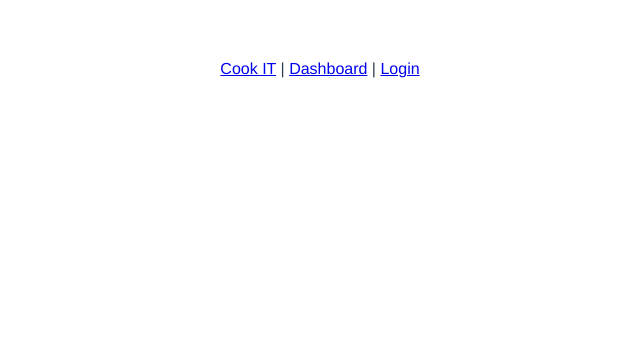
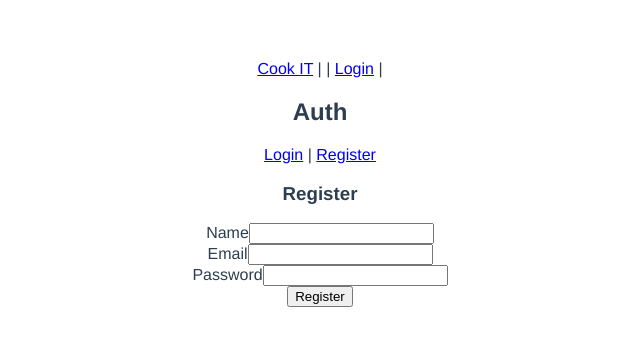
Before and after one commit to grayfmrcl/cookit-client, a Vue app: page /auth/register in a window 1280 px wide. Shown: the top 346 px of the page, without its empty margins (320-960 px from the left). Built offline with nearby package versions, Linux system fonts and the light colour scheme; no server answers.

Commit message:
login and register

```diff
--- a/src/App.vue
+++ b/src/App.vue
@@ -2,19 +2,33 @@
   <div id="app">
     <div id="nav">
       <router-link to="/">Cook IT</router-link> |
-      <router-link to="/dashboard">Dashboard</router-link> |
-      <router-link to="/auth">Login</router-link>
+      <router-link v-if="isLogin" to="/dashboard">Dashboard</router-link> |
+      <router-link v-if="!isLogin" to="/auth/login">Login</router-link> |
+      <a v-if="isLogin" @click="logout" href="javascript:void(0)">Logout</a>
     </div>
-    <router-view/>
+    <router-view @login-success="isLogin=true" />
   </div>
 </template>
 
 <script>
 export default {
+  name: "App",
   data() {
     return {
       isLogin: false
     };
+  },
+  methods: {
+    logout() {
+      localStorage.removeItem("auth_token");
+      this.isLogin = false;
+      this.$router.push("/");
+    }
+  },
+  created() {
+    if (localStorage.getItem("auth_token")) {
+      this.isLogin = true;
+    }
   }
 };
 </script>
--- /dev/null
+++ b/src/components/Login.vue
@@ -0,0 +1,48 @@
+<template>
+  <div>
+    <h3>Login</h3>
+    <form @submit.prevent="onSubmit">
+      <div class="form-group">
+        <label for="email">Email</label>
+        <input type="text" id="email" v-model="email">
+      </div>
+      <div class="form-group">
+        <label for="password">Password</label>
+        <input type="password" id="password" v-model="password">
+      </div>
+      <button type="button" @click="login">Login</button>
+    </form>
+  </div>
+</template>
+
+<script>
+import { $http } from "@/http-common.js";
+
+export default {
+  data() {
+    return {
+      email: "",
+      password: ""
+    };
+  },
+  methods: {
+    login() {
+      $http
+        .post("/auth/login", {
+          email: this.email,
+          password: this.password
+        })
+        .then(res => {
+          this.$emit("loginSuccess", { auth_token: res.data.auth_token });
+          this.$router.push("/");
+        })
+        .catch(err => {
+          alert(err.response.data.error);
+        });
+    }
+  }
+};
+</script>
+
+<style>
+</style>
--- /dev/null
+++ b/src/components/Register.vue
@@ -0,0 +1,56 @@
+<template>
+  <div>
+    <h3>Register</h3>
+    <form @submit.prevent="onSubmit">
+      <div class="form-group">
+        <label for="name">Name</label>
+        <input type="text" id="name" v-model="name">
+      </div>
+      <div class="form-group">
+        <label for="email">Email</label>
+        <input type="text" id="email" v-model="email">
+      </div>
+      <div class="form-group">
+        <label for="password">Password</label>
+        <input type="password" id="password" v-model="password">
+      </div>
+      <button type="button" @click="register">Register</button>
+    </form>
+  </div>
+</template>
+
+<script>
+import { $http } from "@/http-common.js";
+
+export default {
+  data() {
+    return {
+      name: "",
+      email: "",
+      password: "",
+      errorMessages: []
+    };
+  },
+  methods: {
+    register() {
+      this.errorMessages = [];
+      $http
+        .post("/auth/register", {
+          name: this.name,
+          email: this.email,
+          password: this.password
+        })
+        .then(res => {
+          console.log(res.data);
+          this.$router.push("/auth/login");
+        })
+        .catch(err => {
+          alert(err.response.data.error);
+        });
+    }
+  }
+};
+</script>
+
+<style>
+</style>
--- a/src/http-common.js
+++ b/src/http-common.js
@@ -1,8 +1,8 @@
 import axios from 'axios';
 
 export const $http = axios.create({
-  baseURL: `http://localhost:3000`,
+  baseURL: process.env.VUE_APP_API_BASE_URL,
   headers: {
-    Authorization: 'Bearer {token}'
+    Authorization: `Bearer ${localStorage.getItem('auth_token')}`
   }
 })
--- a/src/router.js
+++ b/src/router.js
@@ -21,7 +21,19 @@ export default new Router({
     {
       path: '/auth',
       name: 'auth',
-      component: () => import('./views/Auth.vue')
+      component: () => import('./views/Auth.vue'),
+      children: [
+        {
+          path: 'login',
+          name: 'login',
+          component: () => import('./components/Login.vue')
+        },
+        {
+          path: 'register',
+          name: 'register',
+          component: () => import('./components/Register.vue')
+        }
+      ]
     }
   ]
 })
--- a/src/views/Auth.vue
+++ b/src/views/Auth.vue
@@ -1,11 +1,22 @@
 <template>
   <div class="auth">
     <h2>Auth</h2>
+    <router-link to="/auth/login">Login</router-link> |
+    <router-link to="/auth/register">Register</router-link>
+    <router-view @loginSuccess="setAuthToken"></router-view>
   </div>
 </template>
 
 <script>
-export default {};
+export default {
+  methods: {
+    setAuthToken(payload) {
+      console.log("Auth >> login-success");
+      localStorage.setItem("auth_token", payload.auth_token);
+      this.$emit("login-success");
+    }
+  }
+};
 </script>
 
 <style>
```
